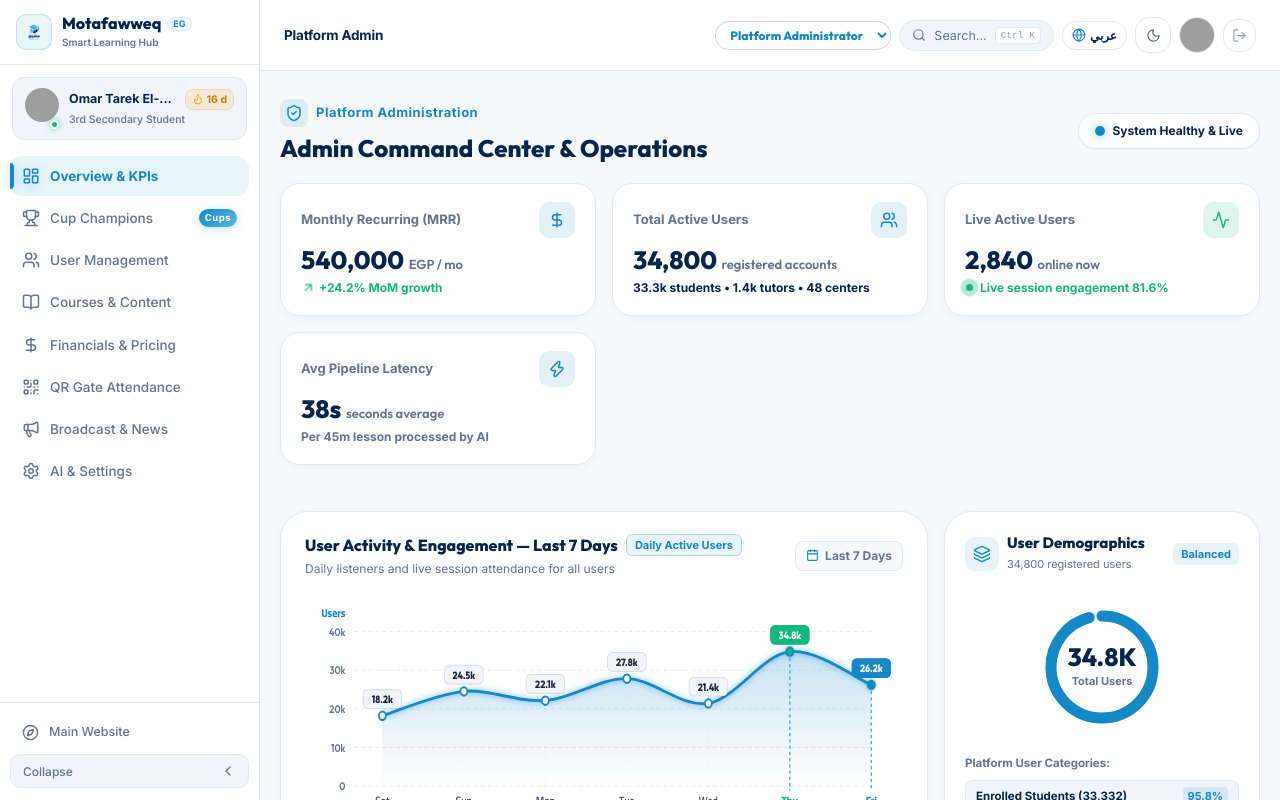
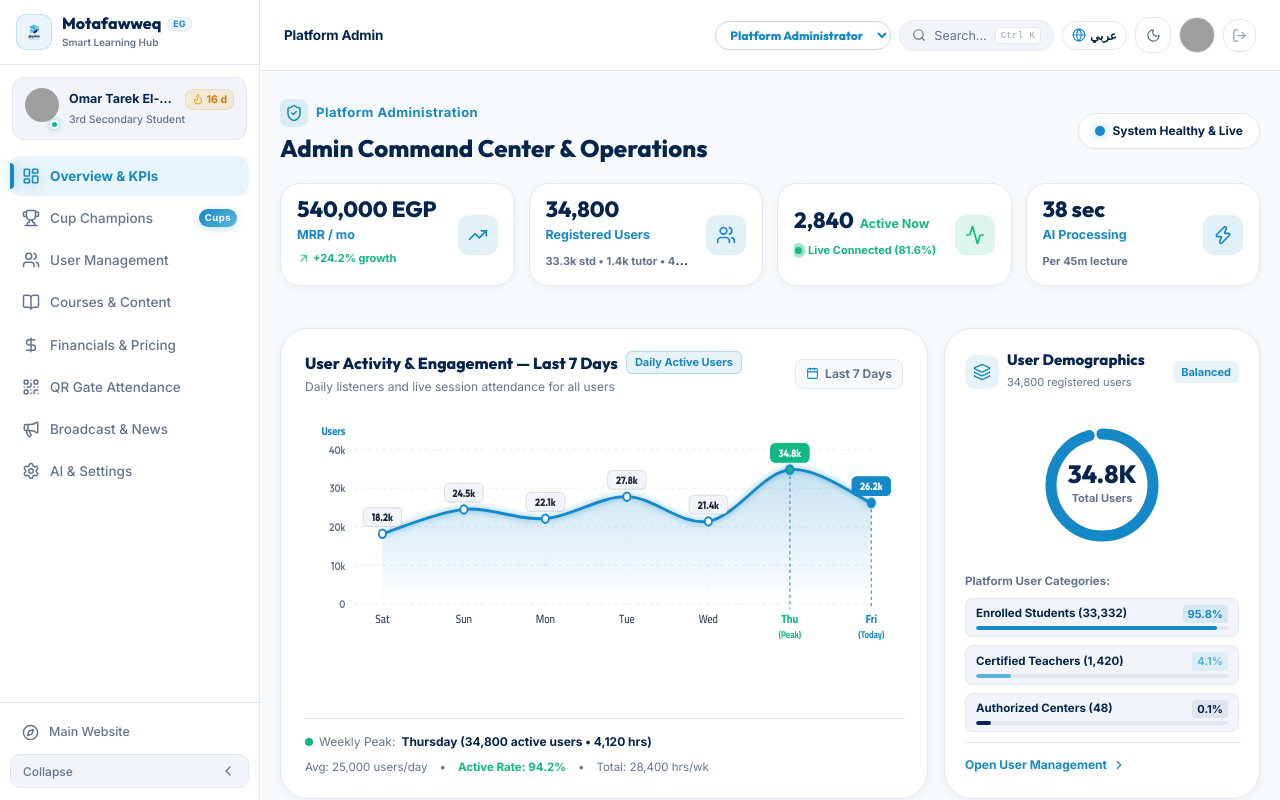
Before and after one commit to Abdelrahman5884/Motafawweq-Frontend, a React (Vite) app: page /admin/dashboard in a window 1280 px wide. Shown: the top 800 px of the page. Built offline with nearby package versions, Linux system fonts and the light colour scheme; grey boxes are pictures that could not be loaded.

Commit message:
feat(admin-kpi): streamline kpi metrics into single row with direct number focus and no redundant titles

```diff
--- a/src/features/admin/dashboard/AdminKpiCards.jsx
+++ b/src/features/admin/dashboard/AdminKpiCards.jsx
@@ -1,7 +1,7 @@
 import React, { useState, useEffect } from 'react';
 import { useLanguage } from '../../../context/LanguageContext';
 import {
-  DollarSign,
+  TrendingUp,
   Users,
   Activity,
   Zap,
@@ -19,7 +19,7 @@ const useCountUp = (target, duration = 1200) => {
     const step = (timestamp) => {
       if (!startTimestamp) startTimestamp = timestamp;
       const progress = Math.min((timestamp - startTimestamp) / duration, 1);
-      // easeOutExpo for a snappy, premium feel
+      // easeOutExpo for snappy, premium feel
       const easeProgress = progress === 1 ? 1 : 1 - Math.pow(2, -10 * progress);
       setCount(Math.floor(easeProgress * target));
 
@@ -38,7 +38,7 @@ const useCountUp = (target, duration = 1200) => {
 };
 
 export const AdminKpiCards = ({ econ }) => {
-  const { lang } = useLanguage();
+  const { lang, isRtl } = useLanguage();
   const isAr = lang === 'ar';
 
   // Dynamic Animated Values
@@ -47,108 +47,103 @@ export const AdminKpiCards = ({ econ }) => {
   const animatedActive = useCountUp(2840, 1000);
   const animatedLatency = useCountUp(econ?.aiEconomics?.avgLessonProcessingSeconds || 38, 900);
 
+  // Single-line ultra-concise KPI data (Focus strictly on Number + Short Label, No separate headers)
   const cardsData = [
     {
       id: 'mrr',
-      title: isAr ? 'الإيراد الشهري المتكرر' : 'Monthly Recurring (MRR)',
-      icon: DollarSign,
+      value: `${animatedMrr.toLocaleString()} ${isAr ? 'ج.م' : 'EGP'}`,
+      shortLabel: isAr ? 'شهرياً (MRR)' : 'MRR / mo',
+      icon: TrendingUp,
       iconColor: '#1588C7',
       iconBg: 'rgba(21, 136, 199, 0.12)',
-      displayValue: `${animatedMrr.toLocaleString()}`,
-      unit: isAr ? 'ج.م / شهرياً' : 'EGP / mo',
       badge: (
-        <div style={{
-          fontSize: '12px',
+        <span style={{
+          fontSize: '11px',
           color: '#10B981',
           fontWeight: '800',
-          display: 'flex',
+          display: 'inline-flex',
           alignItems: 'center',
-          gap: '4px'
+          gap: '3px'
         }}>
-          <ArrowUpRight size={14} className="admin-arrow-bounce" />
-          <span>{isAr ? '+24.2% نمو شهري متصاعد' : '+24.2% MoM growth'}</span>
-        </div>
+          <ArrowUpRight size={13} className="admin-arrow-bounce" />
+          <span>{isAr ? '+24.2% نمو' : '+24.2% growth'}</span>
+        </span>
       ),
       delay: '0.04s'
     },
     {
       id: 'total-users',
-      title: isAr ? 'المستخدمون المسجلون' : 'Total Active Users',
+      value: `${animatedUsers.toLocaleString()}`,
+      shortLabel: isAr ? 'مستخدم مسجل' : 'Registered Users',
       icon: Users,
       iconColor: '#1588C7',
       iconBg: 'rgba(21, 136, 199, 0.12)',
-      displayValue: `${animatedUsers.toLocaleString()}`,
-      unit: isAr ? 'مستخدم مسجل' : 'registered accounts',
       badge: (
-        <div style={{
-          fontSize: '12px',
+        <span style={{
+          fontSize: '11px',
           color: 'var(--text-secondary)',
-          fontWeight: '700',
-          display: 'flex',
-          alignItems: 'center',
-          gap: '4px'
+          fontWeight: '700'
         }}>
-          <span style={{ color: 'var(--text-primary)', fontWeight: '800' }}>
-            {isAr ? '33.3k طالب • 1,420 معلماً • 48 سنتر' : '33.3k students • 1.4k tutors • 48 centers'}
+          {isAr ? '33.3k طالب • 1.4k معلم • 48 سنتر' : '33.3k std • 1.4k tutor • 48 center'}
         </span>
-        </div>
       ),
       delay: '0.1s'
     },
     {
       id: 'active-now',
-      title: isAr ? 'المستخدمون النشطون الآن' : 'Live Active Users',
+      value: `${animatedActive.toLocaleString()}`,
+      shortLabel: isAr ? 'نشط الآن' : 'Active Now',
       icon: Activity,
       iconColor: '#10B981',
       iconBg: 'rgba(16, 185, 129, 0.14)',
-      displayValue: `${animatedActive.toLocaleString()}`,
-      unit: isAr ? 'متصل بالمنصة' : 'online now',
       badge: (
-        <div style={{
-          fontSize: '12px',
+        <span style={{
+          fontSize: '11px',
           color: '#10B981',
           fontWeight: '800',
-          display: 'flex',
+          display: 'inline-flex',
           alignItems: 'center',
-          gap: '6px'
+          gap: '5px'
         }}>
           <span className="admin-radar-beacon">
             <span className="admin-radar-core" />
             <span className="admin-radar-wave" />
           </span>
-          <span>{isAr ? 'متصلون لحظياً • 81.6% تفاعل' : 'Live session engagement 81.6%'}</span>
-        </div>
+          <span>{isAr ? 'متصل لحظياً (81.6%)' : 'Live Connected (81.6%)'}</span>
+        </span>
       ),
       delay: '0.16s'
     },
     {
       id: 'ai-latency',
-      title: isAr ? 'سرعة المعالجة الذكية' : 'Avg Pipeline Latency',
+      value: `${animatedLatency} ${isAr ? 'ثانية' : 'sec'}`,
+      shortLabel: isAr ? 'معالجة AI' : 'AI Processing',
       icon: Zap,
       iconColor: '#1588C7',
       iconBg: 'rgba(21, 136, 199, 0.12)',
-      displayValue: `${animatedLatency}s`,
-      unit: isAr ? 'ثانية / محاضرة' : 'seconds average',
       badge: (
-        <div style={{
-          fontSize: '12px',
+        <span style={{
+          fontSize: '11px',
           color: 'var(--text-secondary)',
           fontWeight: '700'
         }}>
-          <span>{isAr ? 'لكل 45 دقيقة صوتية معالجة بنماذج AI' : 'Per 45m lesson processed by AI'}</span>
-        </div>
+          {isAr ? 'لكل محاضرة 45 دقيقة' : 'Per 45m lecture'}
+        </span>
       ),
       delay: '0.22s'
     }
   ];
 
   return (
-    <div style={{
+    <div
+      className="admin-kpi-one-line-grid"
+      style={{
         display: 'grid',
-      gridTemplateColumns: 'repeat(auto-fit, minmax(min(100%, 240px), 1fr))',
-      gap: '16px',
-      marginBottom: '24px'
-    }}>
+        gridTemplateColumns: 'repeat(4, minmax(0, 1fr))',
+        gap: '14px',
+        marginBottom: '20px'
+      }}
+    >
       {cardsData.map((c) => {
         const Icon = c.icon;
         return (
@@ -157,84 +152,102 @@ export const AdminKpiCards = ({ econ }) => {
             className="center-interactive-card admin-animated-kpi-card"
             style={{
               backgroundColor: 'var(--bg-surface)',
-              padding: '18px 20px',
+              padding: '14px 16px',
               borderRadius: 'var(--radius-lg, 14px)',
               border: '1px solid var(--border-subtle)',
               boxShadow: '0 2px 8px rgba(0, 0, 0, 0.04)',
               display: 'flex',
-              flexDirection: 'column',
+              alignItems: 'center',
               justifyContent: 'space-between',
-              minHeight: '126px',
+              gap: '12px',
               position: 'relative',
               overflow: 'hidden',
+              minHeight: '84px',
               animation: `adminKpiSlideUpEntrance 0.5s ${c.delay} cubic-bezier(0.16, 1, 0.3, 1) both`
             }}
           >
             {/* Ambient Shimmer Sweep on Hover */}
             <div className="admin-kpi-shimmer-sweep" />
 
-            {/* Top Row: Title + Icon Box */}
+            {/* Left/Right Text Content: Big Number + Short Label in ONE focal zone, no separate title */}
+            <div style={{ position: 'relative', zIndex: 2, minWidth: 0, flex: 1 }}>
               <div style={{
                 display: 'flex',
-              alignItems: 'center',
-              justifyContent: 'space-between',
-              marginBottom: '8px',
-              position: 'relative',
-              zIndex: 2
+                alignItems: 'baseline',
+                gap: '6px',
+                flexWrap: 'wrap',
+                marginBottom: '4px'
               }}>
-              <span style={{ fontSize: '13px', color: 'var(--text-secondary)', fontWeight: '700' }}>
-                {c.title}
+                <span
+                  className="admin-kpi-number-pop"
+                  style={{
+                    fontSize: '22px',
+                    fontWeight: '900',
+                    color: 'var(--text-primary)',
+                    fontFamily: 'var(--font-heading)',
+                    lineHeight: 1
+                  }}
+                >
+                  {c.value}
                 </span>
+                <span
+                  style={{
+                    fontSize: '12.5px',
+                    fontWeight: '800',
+                    color: c.id === 'active-now' ? '#10B981' : '#1588C7',
+                    whiteSpace: 'nowrap'
+                  }}
+                >
+                  {c.shortLabel}
+                </span>
+              </div>
+
+              {/* Concise Bottom Micro-badge */}
+              <div style={{
+                whiteSpace: 'nowrap',
+                overflow: 'hidden',
+                textOverflow: 'ellipsis'
+              }}>
+                {c.badge}
+              </div>
+            </div>
+
+            {/* Icon Box */}
             <div
               className="admin-kpi-icon-box"
               style={{
-                  width: '36px',
-                  height: '36px',
-                  borderRadius: '10px',
+                width: '40px',
+                height: '40px',
+                borderRadius: '11px',
                 backgroundColor: c.iconBg,
                 display: 'flex',
                 alignItems: 'center',
                 justifyContent: 'center',
                 color: c.iconColor,
                 flexShrink: 0,
+                position: 'relative',
+                zIndex: 2,
                 transition: 'all 0.28s cubic-bezier(0.34, 1.56, 0.64, 1)'
               }}
             >
-                <Icon size={18} />
-              </div>
-            </div>
-
-            {/* Middle Row: Animated Number Value with Unit */}
-            <div style={{
-              fontSize: '25px',
-              fontWeight: '900',
-              color: 'var(--text-primary)',
-              fontFamily: 'var(--font-heading)',
-              marginBottom: '4px',
-              lineHeight: 1.15,
-              position: 'relative',
-              zIndex: 2
-            }}>
-              <span className="admin-kpi-number-pop">{c.displayValue}</span>{' '}
-              <span style={{
-                fontSize: '13px',
-                color: 'var(--text-secondary)',
-                fontWeight: '600',
-                fontFamily: 'inherit'
-              }}>
-                {c.unit}
-              </span>
-            </div>
-
-            {/* Bottom Row: Harmonious Aligned Metric Line */}
-            <div style={{ position: 'relative', zIndex: 2 }}>
-              {c.badge}
+              <Icon size={20} />
             </div>
           </div>
         );
       })}
 
       <style>{`
+        @media (max-width: 1080px) {
+          .admin-kpi-one-line-grid {
+            grid-template-columns: repeat(2, minmax(0, 1fr)) !important;
+          }
+        }
+        @media (max-width: 580px) {
+          .admin-kpi-one-line-grid {
+            grid-template-columns: 1fr !important;
+          }
+        }
+
         @keyframes adminKpiSlideUpEntrance {
           0% {
             opacity: 0;
@@ -253,8 +266,8 @@ export const AdminKpiCards = ({ econ }) => {
         }
 
         .admin-animated-kpi-card:hover {
-          transform: translateY(-5px);
-          box-shadow: 0 14px 28px -4px rgba(21, 136, 199, 0.16), 0 4px 10px -2px rgba(6, 37, 78, 0.05);
+          transform: translateY(-4px);
+          box-shadow: 0 12px 24px -4px rgba(21, 136, 199, 0.16), 0 4px 10px -2px rgba(6, 37, 78, 0.05);
           border-color: rgba(21, 136, 199, 0.4) !important;
         }
 
```
Lines whose indentation alone changed are shown as unchanged.
